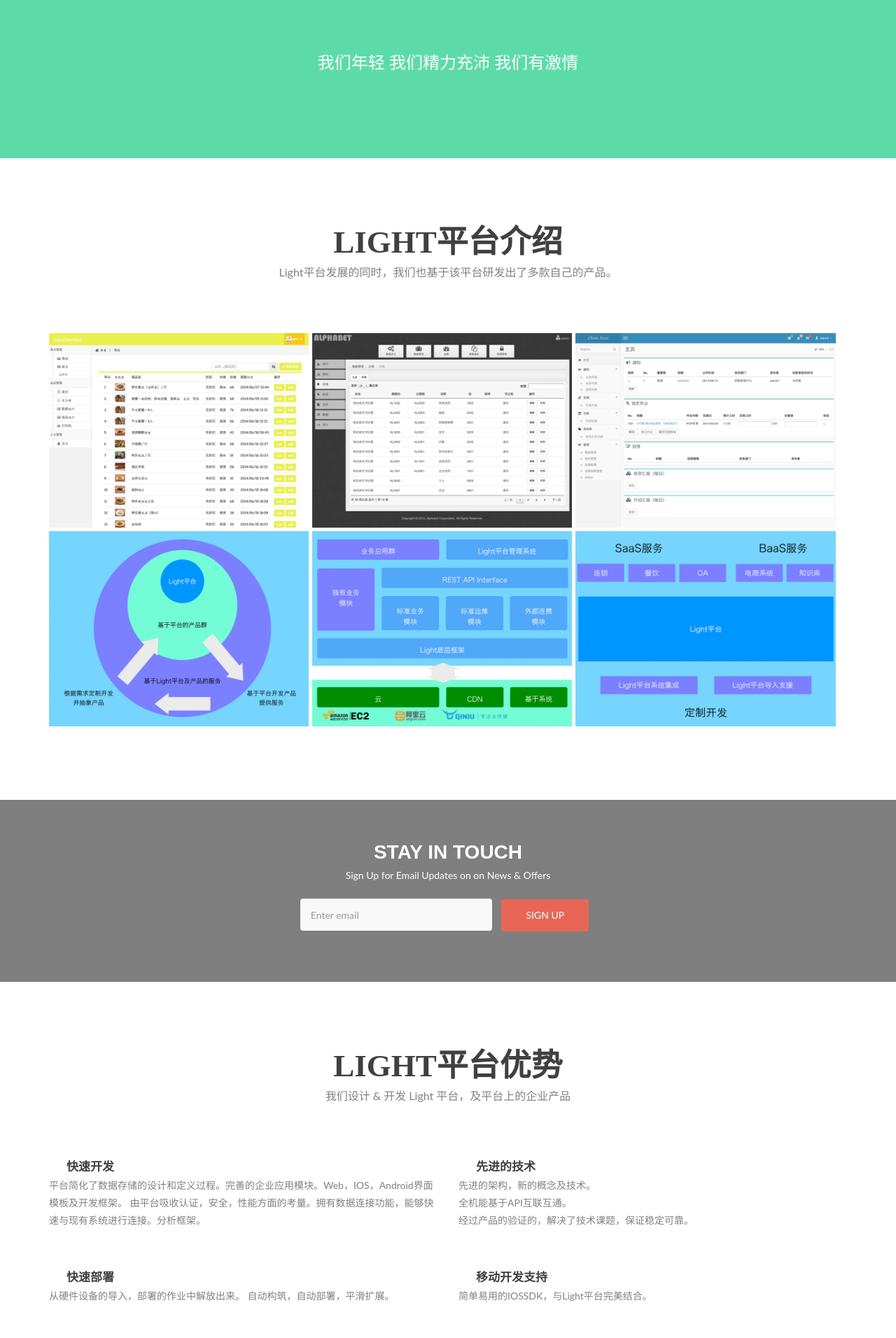
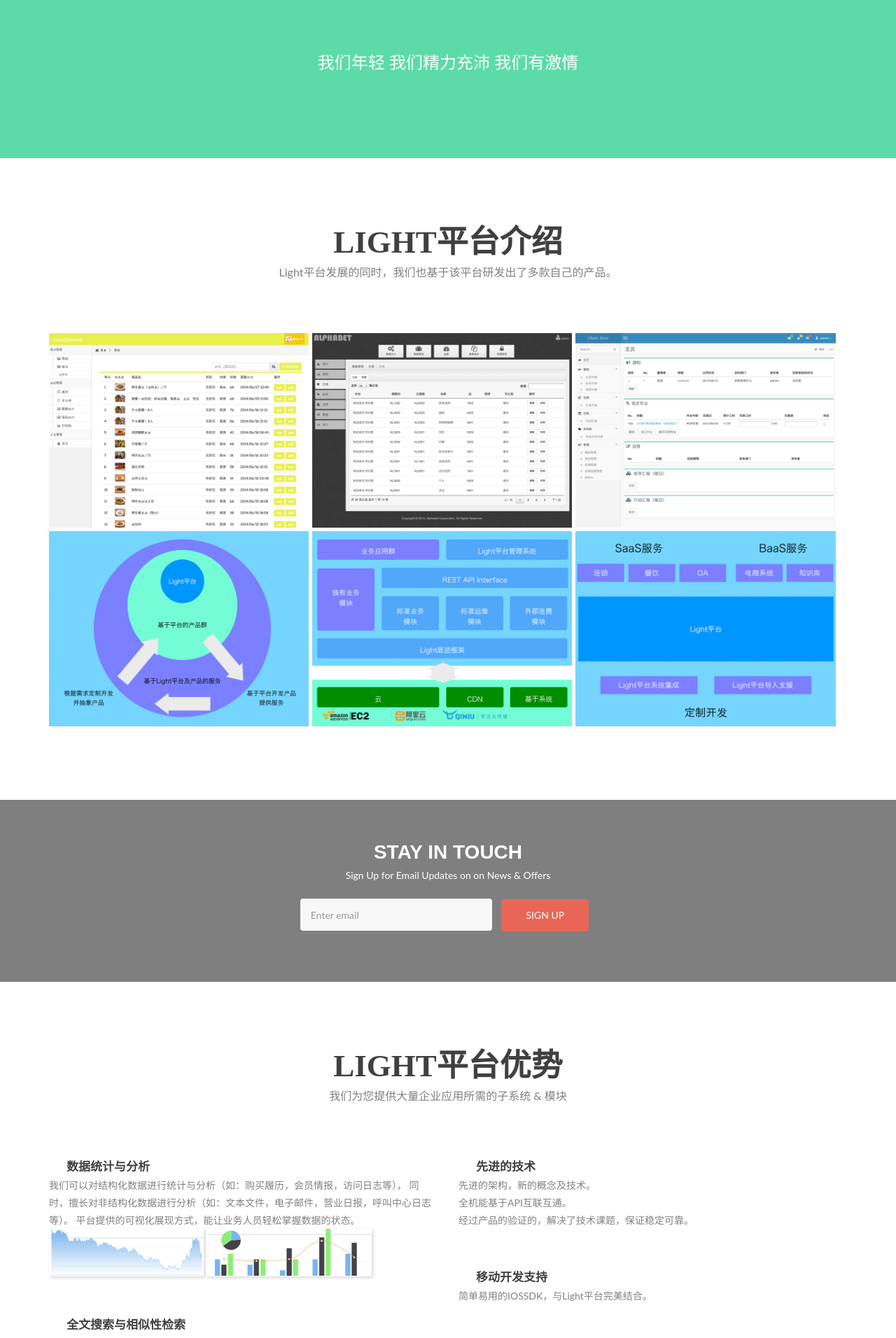
Before and after one commit to LightCircle/HomePage, a PHP site: page / in a window 1280 px wide. Shown: the part 2560-4472 px from the top of the page at 70% size. Run offline with PHP 8.4, Linux system fonts and the light colour scheme.

Commit message:
微调css

```diff
--- a/css/styles.css
+++ b/css/styles.css
@@ -611,7 +611,7 @@ input:focus {
 .works {
 	padding-bottom: 100px;
 	background: #FFFFFF;
-	min-height: 800px;
+	/*min-height: 800px;*/
 }
 
 /* IMAGE GRID */
--- a/index.html
+++ b/index.html
@@ -293,7 +293,7 @@
 
 	<!-- OTHER FOCUSES -->
 	<div class="other-focuses">
-		<h5><span class="section-footer-title">作为开发平台，我们关注的内容很多</span></h5>
+		<h5><span class="section-footer-title">作为开发平台，我们关注的内容</span></h5>
 	</div>
 
 	<!-- OTHER FOCUS LIST -->
@@ -303,7 +303,6 @@
       <li><i class="fa fa-apple"></i>IOS 应用开发</li>
       <li><i class="fa fa-android"></i>Android 应用开发</li>
       <li><i class="fa fa-windows"></i>WindowsPhone 应用开发</li>
-      <br/>
       <li><i class="fa fa-wechat"></i>微信 应用开发</li>
       <li><i class="fa fa-mobile"></i>移动支付</li>
       <li><i class="fa fa-cloud"></i>云计算</li>
@@ -552,7 +551,7 @@
 
 		<!-- SHORT DESCRIPTION ABOUT THE SECTION -->
 		<h6>
-			我们设计 &amp; 开发 Light 平台，及平台上的企业产品
+			我们为您提供大量企业应用所需的子系统 & 模块
 		</h6>
 	</div>
 	<!-- / END SECTION HEADER -->
@@ -568,10 +567,14 @@
 				<div class="feature-icon">
 					<i class="icon-heart-1"></i>
 				</div>
-				<h5>快速开发</h5>
+				<h5>数据统计与分析</h5>
 				<p>
-					平台简化了数据存储的设计和定义过程。完善的企业应用模块。Web，IOS，Android界面模板及开发框架。
-          由平台吸收认证，安全，性能方面的考量。拥有数据连接功能，能够快速与现有系统进行连接。分析框架。
+          我们可以对结构化数据进行统计与分析（如：购买履历，会员情报，访问日志等），
+          同时，擅长对非结构化数据进行分析（如：文本文件，电子邮件，营业日报，呼叫中心日志等）。
+          平台提供的可视化展现方式，能让业务人员轻松掌握数据的状态。
+          <br/>
+          <img src="images/feature/001.png" style="height: 68px;-webkit-box-shadow:2px 2px 5px #d9d9db;">
+          <img src="images/feature/002.png" style="height: 68px;-webkit-box-shadow:2px 2px 5px #d9d9db;">
 				</p>
 			</div>
 			<!-- / END FEATURE -->
@@ -581,10 +584,11 @@
 				<div class="feature-icon">
 					<i class="icon-bulb"></i>
 				</div>
-				<h5>快速部署</h5>
+				<h5>全文搜索与相似性检索</h5>
 				<p>
-					从硬件设备的导入，部署的作业中解放出来。
-          自动构筑，自动部署，平滑扩展。
+          在平台上可以对全文检索中得分词器，文本提取器，相似度算法，索引的维护等
+          子功能进行自由的定制，非常容易实现检索范围的限定及权限控制等企业应用的需求。
+          实现了高度可定制的独有搜索引擎。
 				</p>
 			</div>
 			<!-- / END FEATURE -->
```
Also changed, not shown: images/feature/001.png (added), images/feature/002.png (added), images/logo1.png (deleted), images/logo2.png (deleted).
